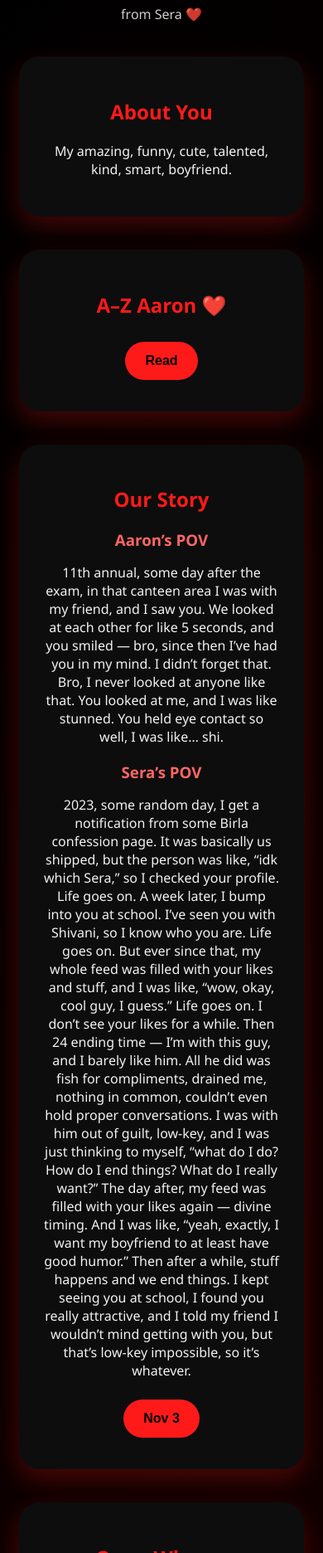
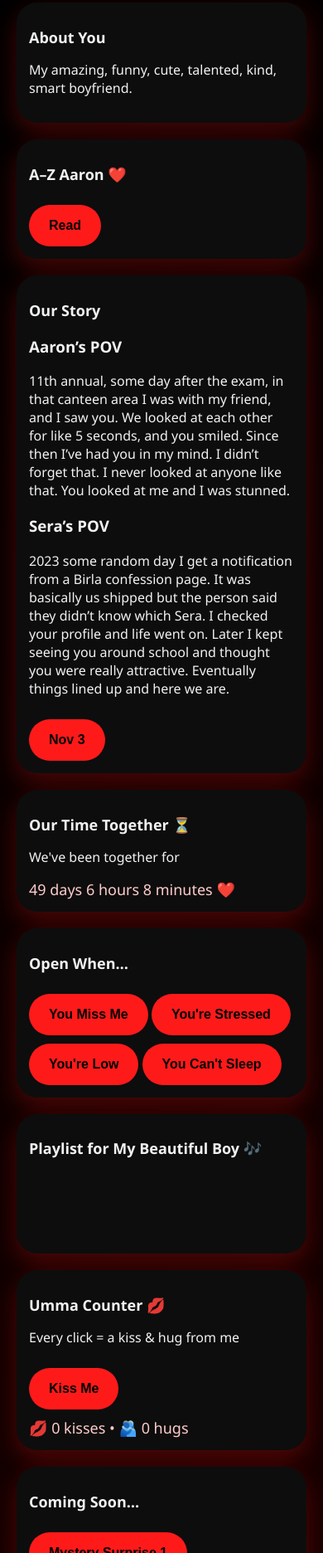
Before and after one commit to seraa584/for-aaron, a plain HTML site: page index.html in a window 390 px wide. Shown: the part 128-2000 px from the top of the page at 83% size. Drawn offline with Linux system fonts and the light colour scheme; grey boxes are pictures that could not be loaded.

Commit message:
Add files via upload

```diff
--- a/index.html
+++ b/index.html
@@ -6,74 +6,97 @@
 
 <style>
 body {
-      background: linear-gradient(135deg, #000000, #1a0000);
-      font-family: "Segoe UI", Arial, sans-serif;
-      color: #f2f2f2;
-      text-align: center;
-      padding: 40px 15px;
+  background: linear-gradient(135deg,#000000,#1a0000);
+  font-family:"Segoe UI",Arial,sans-serif;
+  color:#f2f2f2;
+  padding:20px;
+  margin:0;
 }
 
-    h1, h2 {
-      color: #ff1a1a;
+h1{
+  color:#ff1a1a;
+  text-align:center;
+  margin-bottom:10px;
 }
 
-    h3 {
-      color: #ff6666;
-      margin-bottom: 10px;
+.subtitle{
+  color:#ff6666;
+  text-align:center;
+  margin-bottom:30px;
+  opacity:0.85;
 }
 
-    .subtitle {
-      opacity: 0.85;
-      margin-bottom: 40px;
+.grid-container{
+  display:grid;
+  grid-template-columns: repeat(auto-fit, minmax(300px, 1fr));
+  gap:20px;
 }
 
-    section {
-      max-width: 750px;
-      margin: 40px auto;
-      background: #0d0d0d;
-      padding: 30px;
-      border-radius: 25px;
-      box-shadow: 0 12px 30px rgba(255, 26, 26, 0.25);
+.card{
+  background:#0d0d0d;
+  padding:20px;
+  border-radius:25px;
+  box-shadow:0 12px 30px rgba(255,26,26,0.25);
+  transition: transform 0.2s;
 }
 
-    button {
-      background: #ff1a1a;
-      color: black;
-      border: none;
-      padding: 14px 24px;
-      margin: 8px;
-      border-radius: 30px;
-      cursor: pointer;
-      font-weight: 600;
-      font-size: 16px;
+.card:hover{
+  transform:scale(1.03);
 }
 
-    button:hover {
-      transform: scale(1.05);
+button{
+  background:#ff1a1a;
+  color:black;
+  border:none;
+  padding:14px 24px;
+  margin-top:10px;
+  border-radius:25px;
+  cursor:pointer;
+  font-weight:600;
+  font-size:16px;
+  transition:transform 0.2s ease;
 }
 
-    .hidden {
-      display: none;
-      margin-top: 15px;
-      line-height: 1.7;
+button:hover{
+  transform:scale(1.05);
 }
 
-    .counter {
-      font-size: 20px;
-      margin-top: 15px;
-      color: #ffcccc;
+.hidden{
+  display:none;
+  margin-top:10px;
+  line-height:1.6;
 }
 
-    a {
-      color: #ff4d4d;
-      text-decoration: none;
-      font-weight: bold;
+.counter{
+  font-size:18px;
+  margin-top:10px;
+  color:#ffcccc;
 }
 
-    footer {
-      margin-top: 50px;
-      opacity: 0.7;
-      font-size: 14px;
+a{
+  color:#ff4d4d;
+  text-decoration:none;
+  font-weight:bold;
+}
+
+footer{
+  text-align:center;
+  margin-top:40px;
+  opacity:0.7;
+  font-size:14px;
+}
+
+/* Mobile tweaks */
+@media(max-width:400px){
+  .card{
+    padding:15px;
+  }
+  button{
+    padding:16px 24px;
+    font-size:16px;
+  }
+  h1{font-size:24px;}
+  h2{font-size:18px;}
 }
 </style>
 </head>
@@ -83,194 +106,160 @@
 <h1>For Aaron 🖤</h1>
 <div class="subtitle">from Sera ❤️</div>
 
-<section>
+<div class="grid-container">
+
+  <div class="card">
     <h2>About You</h2>
-  <p>
-    My amazing, funny, cute, talented, kind, smart, boyfriend.
-  </p>
-</section>
+    <p>My amazing, funny, cute, talented, kind, smart boyfriend.</p>
+  </div>
 
-<section>
+  <div class="card">
     <h2>A–Z Aaron ❤️</h2>
     <button onclick="toggle('love')">Read</button>
     <div id="love" class="hidden">
-    <ul style="text-align:left;">
-      <li>Amazing</li>
-      <li>Beautiful</li>
-      <li>Caring</li>
-      <li>Dependable</li>
-      <li>Enchanting</li>
-      <li>Funny</li>
-      <li>Generous</li>
-      <li>Honest</li>
-      <li>Intelligent</li>
-      <li>Joyful</li>
-      <li>Kind</li>
-      <li>Loving</li>
-      <li>Motivated</li>
-      <li>Nice</li>
-      <li>Optimistic</li>
-      <li>Passionate</li>
-      <li>Quixotic</li>
-      <li>Reliable</li>
-      <li>Sweet</li>
-      <li>Talented</li>
-      <li>Understanding</li>
-      <li>Vibrant</li>
-      <li>Wise</li>
-      <li>X-traordinary</li>
-      <li>Yearning</li>
-      <li>Zany</li>
+      <ul style="text-align:left">
+        <li>Amazing</li><li>Beautiful</li><li>Caring</li><li>Dependable</li>
+        <li>Enchanting</li><li>Funny</li><li>Generous</li><li>Honest</li>
+        <li>Intelligent</li><li>Joyful</li><li>Kind</li><li>Loving</li>
+        <li>Motivated</li><li>Nice</li><li>Optimistic</li><li>Passionate</li>
+        <li>Quixotic</li><li>Reliable</li><li>Sweet</li><li>Talented</li>
+        <li>Understanding</li><li>Vibrant</li><li>Wise</li><li>X-traordinary</li>
+        <li>Yearning</li><li>Zany</li>
       </ul>
     </div>
-</section>
+  </div>
 
-<section>
+  <div class="card">
     <h2>Our Story</h2>
-
     <h3>Aaron’s POV</h3>
     <p>
       11th annual, some day after the exam, in that canteen area I was with my friend,
-    and I saw you. We looked at each other for like 5 seconds, and you smiled — bro,
-    since then I’ve had you in my mind. I didn’t forget that.
-    Bro, I never looked at anyone like that.
-    You looked at me, and I was like stunned.
-    You held eye contact so well, I was like… shi.
+      and I saw you. We looked at each other for like 5 seconds, and you smiled.
+      Since then I’ve had you in my mind. I didn’t forget that.
+      I never looked at anyone like that.
+      You looked at me and I was stunned.
     </p>
-
     <h3>Sera’s POV</h3>
     <p>
-    2023, some random day, I get a notification from some Birla confession page.
-    It was basically us shipped, but the person was like, “idk which Sera,”
-    so I checked your profile. Life goes on.
+      2023 some random day I get a notification from a Birla confession page.
+      It was basically us shipped but the person said they didn’t know which Sera.
+      I checked your profile and life went on.
+      Later I kept seeing you around school and thought you were really attractive.
+      Eventually things lined up and here we are.
+    </p>
+    <button onclick="toggle('nov3'); confetti()">Nov 3</button>
+    <div id="nov3" class="hidden"><p>yes dean blunt lover 🙏🙏</p></div>
+  </div>
 
-    A week later, I bump into you at school. I’ve seen you with Shivani,
-    so I know who you are. Life goes on. But ever since that, my whole feed
-    was filled with your likes and stuff, and I was like, “wow, okay, cool guy, I guess.”
-    Life goes on.
+  <div class="card">
+    <h2>Our Time Together ⏳</h2>
+    <p>We've been together for</p>
+    <div id="loveTimer" class="counter"></div>
+  </div>
 
-    I don’t see your likes for a while. Then 24 ending time — I’m with this guy,
-    and I barely like him. All he did was fish for compliments, drained me, nothing in common,
-    couldn’t even hold proper conversations. I was with him out of guilt, low-key,
-    and I was just thinking to myself, “what do I do? How do I end things? What do I really want?”
-
-    The day after, my feed was filled with your likes again — divine timing.
-    And I was like, “yeah, exactly, I want my boyfriend to at least have good humor.”
-
-    Then after a while, stuff happens and we end things.
-    I kept seeing you at school, I found you really attractive,
-    and I told my friend I wouldn’t mind getting with you, but that’s low-key impossible,
-    so it’s whatever.
-  </p>
-
-  <button onclick="toggle('nov3')">Nov 3</button>
-  <div id="nov3" class="hidden">
-    <p>yes dean blunt lover🙏🙏</p>
-  </div>
-</section>
-
-<section>
+  <div class="card">
     <h2>Open When…</h2>
     <button onclick="openWhen('miss')">You Miss Me</button>
     <button onclick="openWhen('stress')">You're Stressed</button>
     <button onclick="openWhen('sad')">You're Low</button>
     <button onclick="openWhen('sleep')">You Can't Sleep</button>
     <div id="openBox" class="hidden"></div>
-</section>
+  </div>
 
-<section>
+  <div class="card">
     <h2>Playlist for My Beautiful Boy 🎶</h2>
-  <p>
-    <a href="https://open.spotify.com/playlist/3bYv6pXQRv5oJobMnoOWXa" target="_blank">
-      Click to listen to us
-    </a>
-  </p>
-</section>
+    <iframe
+      src="https://open.spotify.com/embed/playlist/3bYv6pXQRv5oJobMnoOWXa"
+      width="100%"
+      height="80"
+      frameborder="0"
+      allowtransparency="true"
+      allow="encrypted-media">
+    </iframe>
+  </div>
 
-<section>
+  <div class="card">
     <h2>Umma Counter 💋</h2>
     <p>Every click = a kiss & hug from me</p>
     <button onclick="giveKiss()">Kiss Me</button>
     <div id="kissCount" class="counter"></div>
     <div id="kissMessage" class="hidden"></div>
-</section>
-
-<section>
-  <h2>Coming Soon…</h2>
-  <button onclick="toggle('mystery1')">Mystery Surprise 1</button>
-  <div id="mystery1" class="hidden">
-    <p>Month 2</p>
   </div>
 
-  <button onclick="toggle('mystery2')">Mystery Surprise 2</button>
-  <div id="mystery2" class="hidden">
-    <p>Month 3</p>
+  <div class="card">
+    <h2>Coming Soon…</h2>
+    <button onclick="toggle('m2')">Mystery Surprise 1</button>
+    <div id="m2" class="hidden"></div>
+
+    <button onclick="toggle('m3')">Mystery Surprise 2</button>
+    <div id="m3" class="hidden"></div>
+
+    <button onclick="toggle('m4')">Mystery Surprise 3</button>
+    <div id="m4" class="hidden"></div>
   </div>
 
-  <button onclick="toggle('mystery3')">Mystery Surprise 3</button>
-  <div id="mystery3" class="hidden">
-    <p>Paras</p>
 </div>
 
-  <button onclick="toggle('mystery4')">Mystery Surprise 4</button>
-  <div id="mystery4" class="hidden">
-    <p>Pre-Uni</p>
-  </div>
-</section>
-
-<footer>
-  Made with ❤️
-</footer>
+<footer>Made with love</footer>
 
 <script>
-  function toggle(id) {
-    const el = document.getElementById(id);
-    el.style.display = el.style.display === "block" ? "none" : "block";
+function toggle(id){
+  const el=document.getElementById(id)
+  el.style.display=el.style.display==="block"?"none":"block"
 }
 
-  function openWhen(type) {
-    const messages = {
-      miss: "I miss you too, dear, but it’s okay — Umma",
-      stress: "Breathe. One thing at a time, you got this",
-      sad: "Do something small that makes you happy",
-      sleep: "Put your phone down, breathe, and relax"
-    };
-    const box = document.getElementById("openBox");
-    box.innerText = messages[type];
-    box.style.display = "block";
+function openWhen(type){
+  const messages={
+    miss:"I miss you too dear. Umma ❤️",
+    stress:"Breathe. One thing at a time. You got this.",
+    sad:"Do something small that makes you happy.",
+    sleep:"Put your phone down and relax."
+  }
+  const box=document.getElementById("openBox")
+  box.innerText=messages[type]
+  box.style.display="block"
 }
 
-  // Persistent Umma Counter
-  let kisses = localStorage.getItem("kisses")
-    ? parseInt(localStorage.getItem("kisses"))
-    : 0;
+let kisses=localStorage.getItem("kisses")?parseInt(localStorage.getItem("kisses")):0
+const kissTexts=["Soft kiss","Tight hug","Forehead kiss","Holding you","Another kiss"]
 
-  const kissTexts = [
-    "Soft kiss",
-    "Tight hug",
-    "Forehead kiss",
-    "Holding you",
-    "Another kiss"
-  ];
-
-  function giveKiss() {
-    kisses++;
-    localStorage.setItem("kisses", kisses);
-
-    document.getElementById("kissCount").innerText =
-      `💋 ${kisses} kisses • 🫂 ${kisses} hugs`;
-
-    let text = kissTexts[kisses % kissTexts.length];
-    if (kisses === 100) text = "I’d choose you in every lifetime";
-
-    const msg = document.getElementById("kissMessage");
-    msg.innerText = text;
-    msg.style.display = "block";
+function giveKiss(){
+  kisses++
+  localStorage.setItem("kisses",kisses)
+  document.getElementById("kissCount").innerText=`💋 ${kisses} kisses • 🫂 ${kisses} hugs`
+  let text=kissTexts[kisses%kissTexts.length]
+  if(kisses===50) alert("50 kisses already?? I love you so much ❤️")
+  if(kisses===100) text="I'd choose you in every lifetime"
+  const msg=document.getElementById("kissMessage")
+  msg.innerText=text
+  msg.style.display="block"
 }
 
-  // Display current saved count on page load
-  document.getElementById("kissCount").innerText =
-    `💋 ${kisses} kisses • 🫂 ${kisses} hugs`;
+document.getElementById("kissCount").innerText=`💋 ${kisses} kisses • 🫂 ${kisses} hugs`
+
+const startDate=new Date("2026-01-22")
+function updateLoveTimer(){
+  const now=new Date()
+  const diff=now-startDate
+  const days=Math.floor(diff/(1000*60*60*24))
+  const hours=Math.floor((diff/(1000*60*60))%24)
+  const minutes=Math.floor((diff/(1000*60))%60)
+  document.getElementById("loveTimer").innerText=`${days} days ${hours} hours ${minutes} minutes ❤️`
+}
+updateLoveTimer()
+setInterval(updateLoveTimer,60000)
+
+function confetti(){
+  for(let i=0;i<30;i++){
+    const c=document.createElement("div");
+    c.innerText=Math.random() < 0.5 ? "❤️" : "🖤";
+    c.style.position="fixed";
+    c.style.left=Math.random()*100+"vw";
+    c.style.top=Math.random()*100+"vh";
+    document.body.appendChild(c);
+    setTimeout(()=>c.remove(),1000);
+  }
+}
 </script>
 
 </body>
```
Lines whose indentation alone changed are shown as unchanged.
